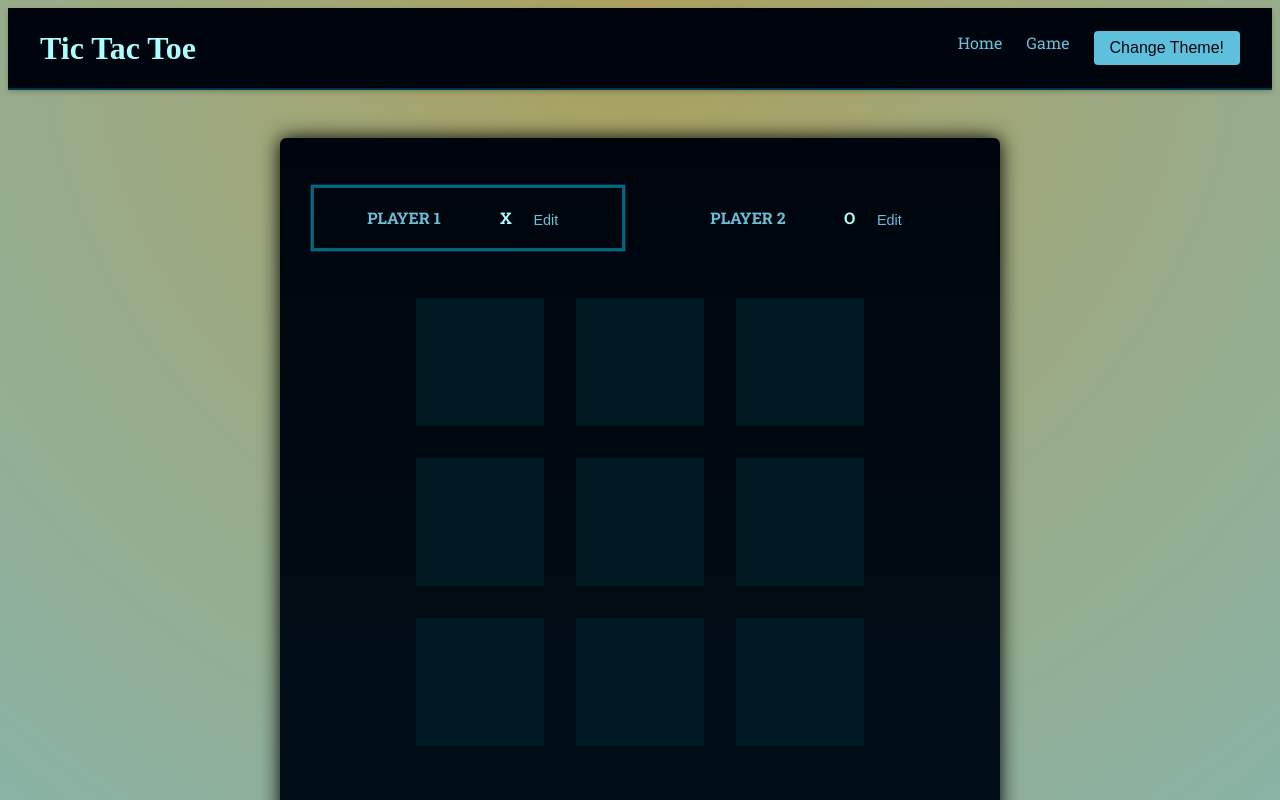
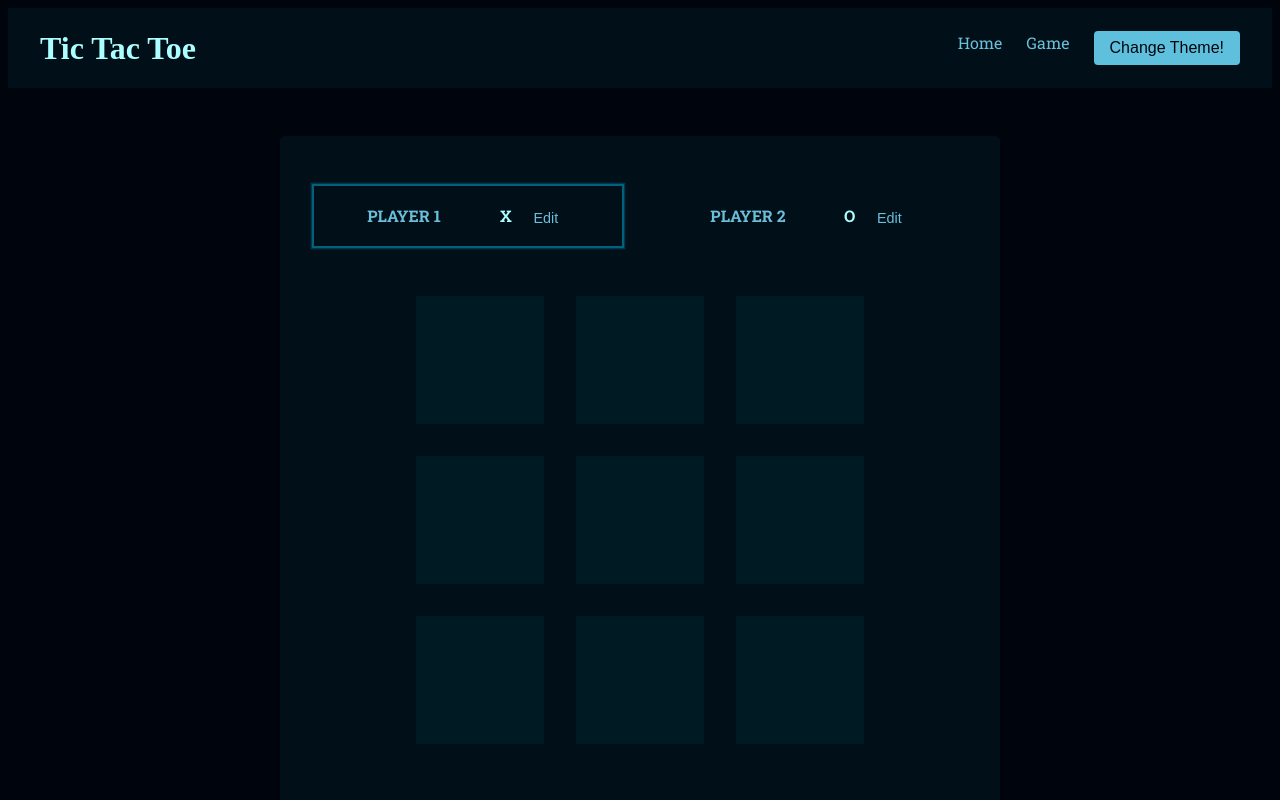
Before and after one commit to NickC64/tic-tac-toe, a React (Vite) app: page /game in a window 1280 px wide. Shown: the top 800 px of the page. Built offline with nearby package versions, Linux system fonts and the light colour scheme; a web font is replaced by a local one.

Commit message:
feat: (mostly) improved styling for light and dark themes on game page

```diff
--- a/src/routes/game/game.scss
+++ b/src/routes/game/game.scss
@@ -41,15 +41,15 @@
 @keyframes pulse {
   0% {
     border-color: var(--border);
-    box-shadow: 0 0 0 0 var(--highlight);
+    box-shadow: 0 0 0 0 var(--border-muted);
   }
   50% {
     border-color: var(--primary);
-    box-shadow: 0 0 0 0.5rem var(--highlight);
+    box-shadow: 0 0 0 0.5rem var(--border-muted);
   }
   100% {
     border-color: var(--border);
-    box-shadow: 0 0 0 0 var(--highlight);
+    box-shadow: 0 0 0 0 var(--border-muted);
   }
 }
 
@@ -83,7 +83,7 @@ html {
 }
 
 body {
-  background: radial-gradient(circle at top, var(--warning), var(--primary)) repeat;
+  background-color: var(--bg-dark);
   background-size: 100% 100%, 30% 30%, 100% 100%;
   min-height: 110rem;
 }
@@ -110,8 +110,8 @@ h1 {
   margin: 3rem auto;
   padding: 2rem;
   border-radius: 6px;
-  background: linear-gradient(var(--bg-dark), var(--bg));
-  box-shadow: 0 0 20px black;
+  background: var(--bg);
+  box-shadow: 0 4px 4px #00000030, 0 12px 12px #00000015;
   position: relative;
 }
 
--- a/src/routes/navbar.scss
+++ b/src/routes/navbar.scss
@@ -8,9 +8,8 @@
   justify-content: space-between;
   align-items: center;
   padding: 1rem 2rem;
-  background-color: var(--bg-dark);
+  background-color: var(--bg);
   box-shadow: 0 2px 5px rgba(0, 0, 0, 0.2);
-  border-bottom: 2px solid var(--border-muted);
 
   .navbar-title {
     font-family: 'Caprasimo', cursive;
@@ -49,7 +48,6 @@
         transition: background-color 0.3s, transform 0.2s;
 
         &:hover {
-          background-color: var(--highlight);
           transform: scale(1.05);
         }
       }
```
